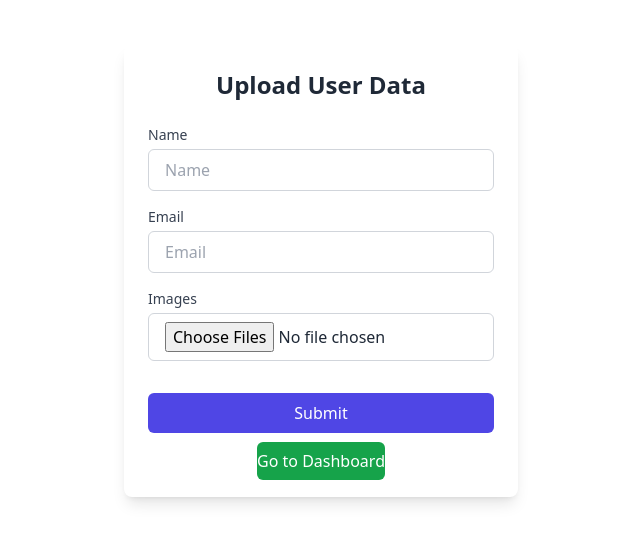
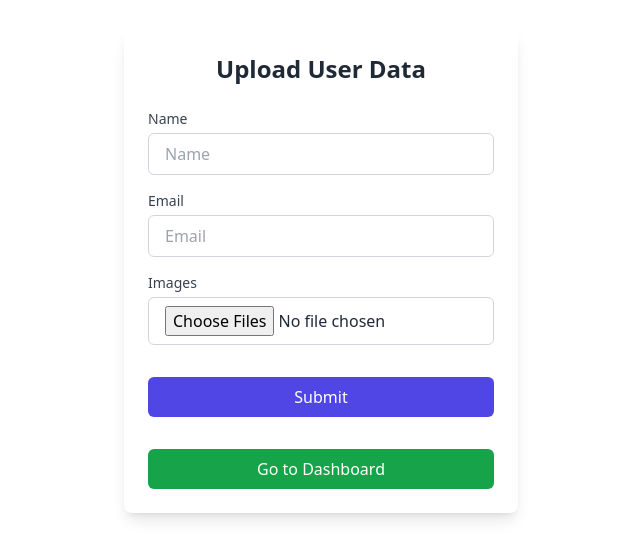
Before and after one commit to sakshilonare/Social-Frontend, a React (Create React App) app: page / in a window 1280 px wide. Shown: the part 129-688 px from the top of the page, without its empty margins (319-959 px from the left). Built offline with nearby package versions, Linux system fonts and the light colour scheme.

Commit message:
Update Form.js

```diff
--- a/src/components/Form.js
+++ b/src/components/Form.js
@@ -82,13 +82,15 @@ const UserForm = () => {
           </button>
         </div>
 
-        <div className="text-center mt-4">
-            <Link
+        <div className="text-center ">
+          <button className="w-full py-2 mt-4 text-white bg-green-600 rounded-md hover:bg-green-700 focus:outline-none focus:ring-2 focus:ring-green-500">
+          <Link
               to="/admin"
-              className="w-full py-2 text-white bg-green-600 rounded-md hover:bg-green-700 focus:outline-none focus:ring-2 focus:ring-green-500"
+
             >
               Go to Dashboard
             </Link>
+          </button>
           </div>
       </div>
     </form>
```
